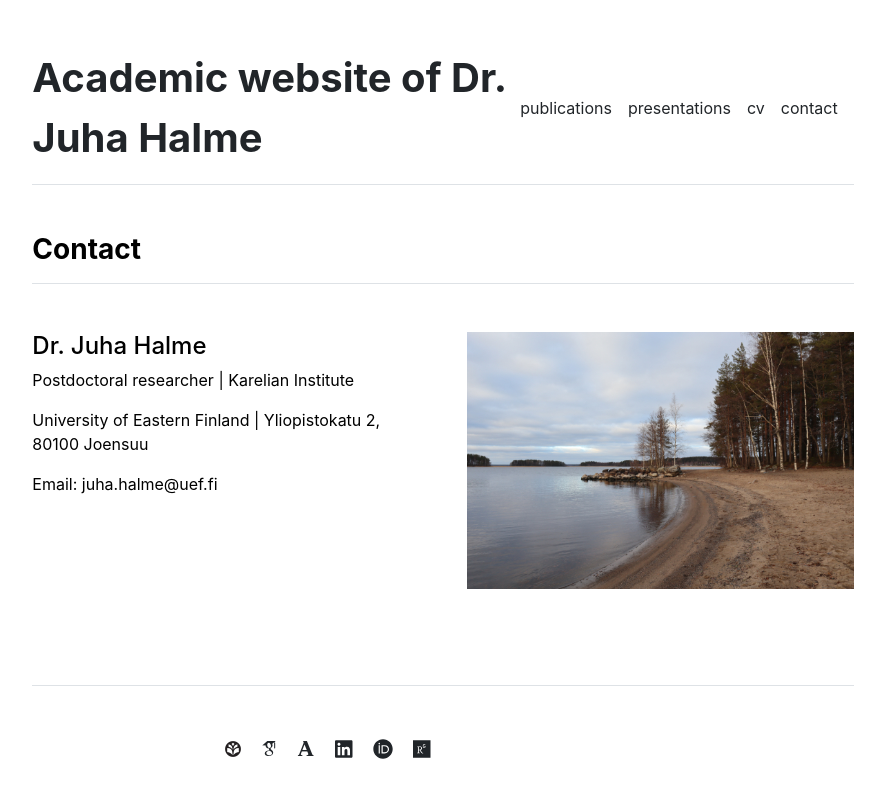
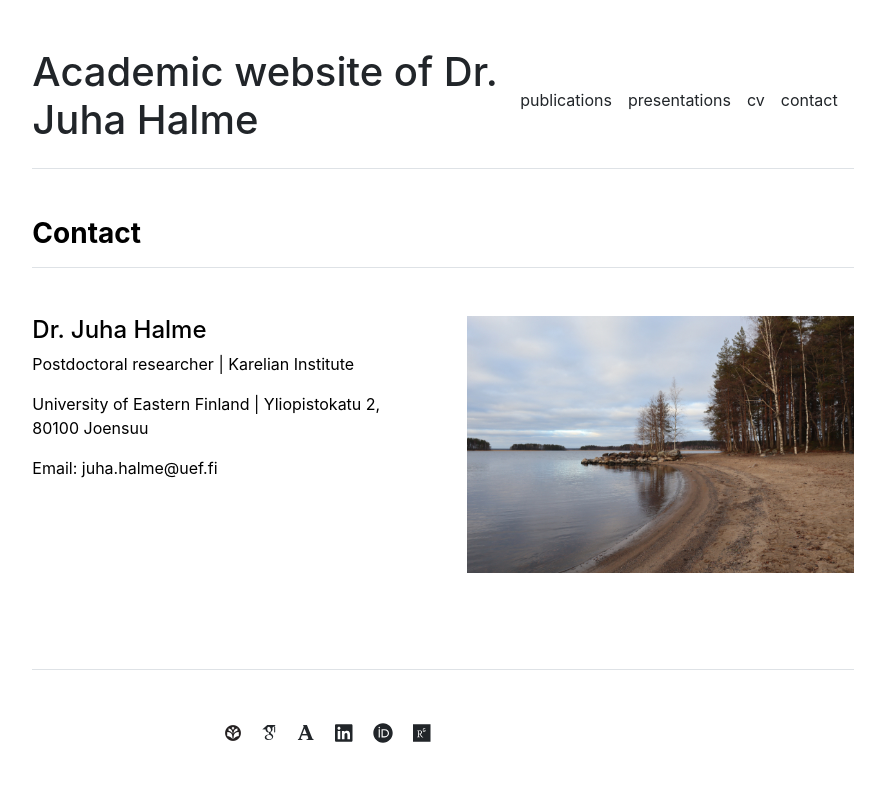
Before and after one commit to juhahalme/academicprofile, a Jekyll site: the page built from contact.md, in a window 1280 px wide. Shown: the top 798 px of the page, without its empty margins (197-1082 px from the left). Built offline with Jekyll 4.4.1, drawn with Linux system fonts in a browser that asks for light colours; some web fonts are replaced.

Commit message:
Update header.html

```diff
--- a/_includes/header.html
+++ b/_includes/header.html
@@ -1,7 +1,7 @@
 <header class="d-flex flex-column flex-md-row align-items-center pb-3 mb-5 border-bottom">
   <div>
     <a href="{{ site.github.url }}/" class="d-flex align-items-center text-decoration-none">
-      <span class="fs-1 fw-bold">{{ site.title }}</span>
+      <span class="fs-4 fw-bold"><H1>{{ site.title }}</H1></span>
     </a>
     <a href="{{ site.github.url }}/" class="d-flex align-items-center text-decoration-none">
 
```
